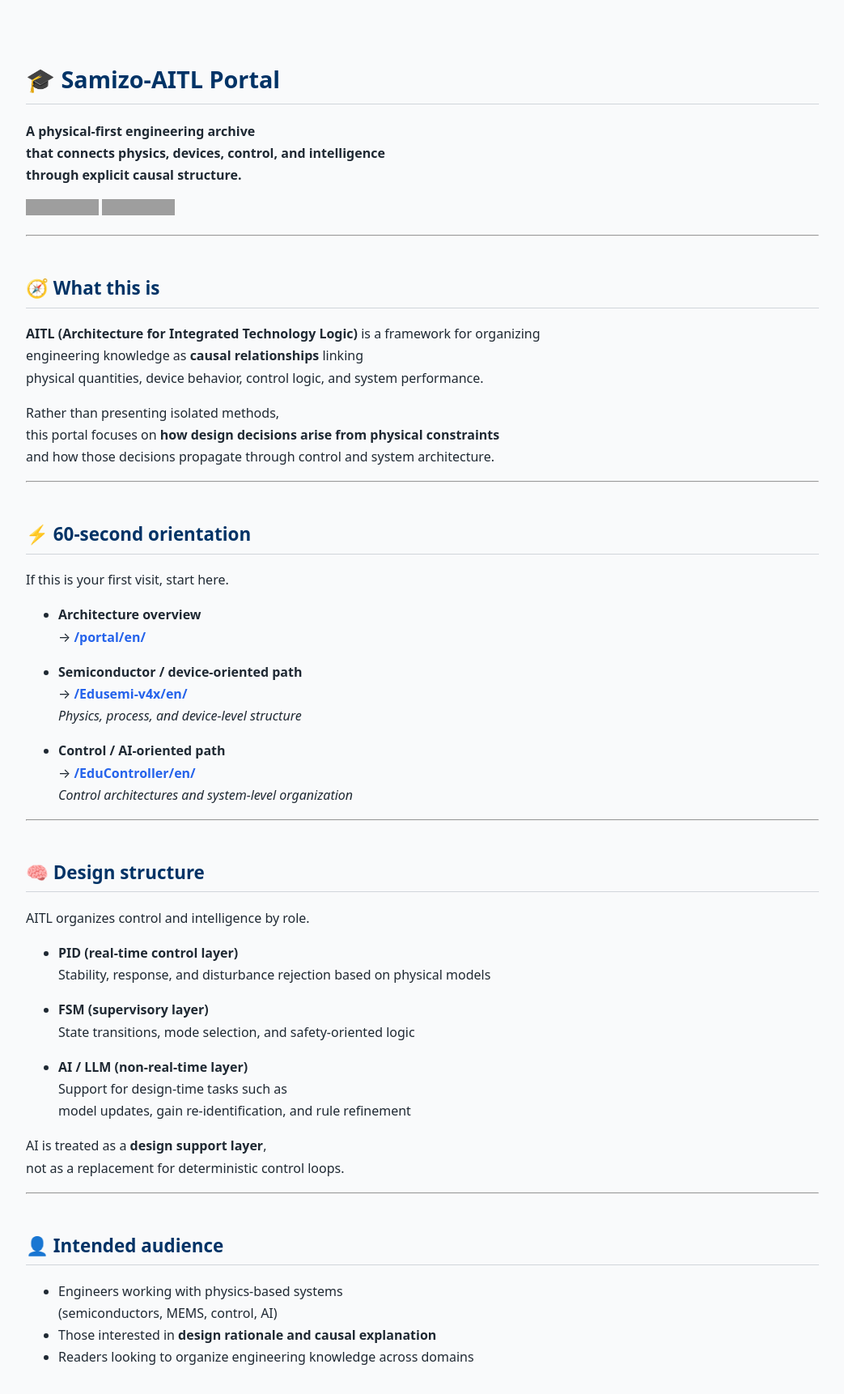
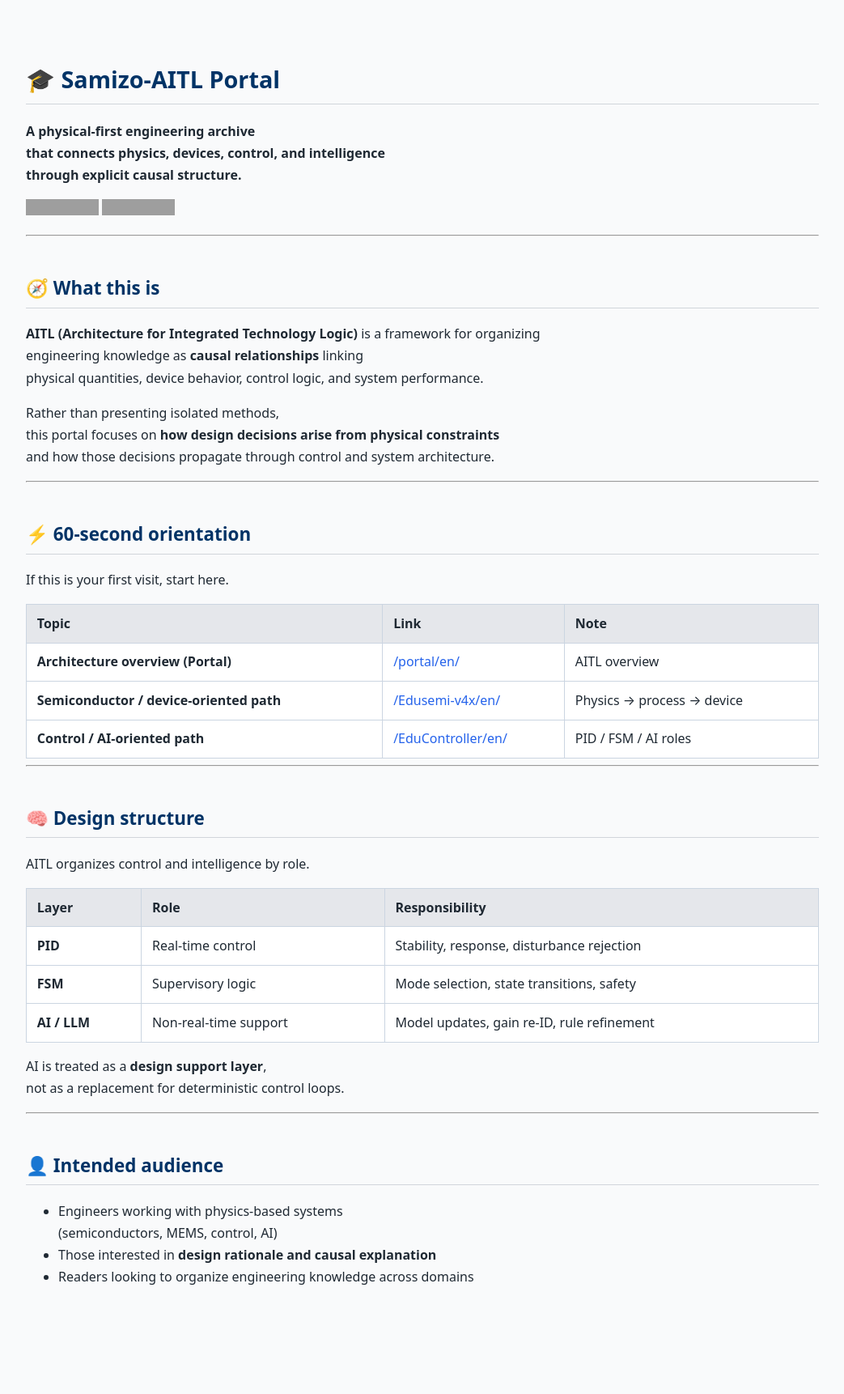
Before and after one commit to Samizo-AITL/Samizo-AITL.github.io, a Jekyll site: the page built from en/index.md, in a window 1280 px wide. Shown: the whole page at 81% size, without its empty margins (118-1161 px from the left). Built offline with Jekyll 4.4.1, drawn with Linux system fonts in a browser that asks for light colours; after the commit the page ends 1624 px from its top, so only the background shows below that; grey boxes are pictures that could not be loaded.

Commit message:
Update index.md

```diff
--- a/en/index.md
+++ b/en/index.md
@@ -28,40 +28,22 @@ and how those decisions propagate through control and system architecture.
 ## ⚡ 60-second orientation
 If this is your first visit, start here.
 
-- **Architecture overview**
-  → <a href="/portal/en/"
-       data-ga-label="portal-en-index">
-       <strong>/portal/en/</strong>
-     </a>
-
-- **Semiconductor / device-oriented path**
-  → <a href="/Edusemi-v4x/en/"
-       data-ga-label="edusemi-v4x-en">
-       <strong>/Edusemi-v4x/en/</strong>
-     </a>
-  <em>Physics, process, and device-level structure</em>
-
-- **Control / AI-oriented path**
-  → <a href="/EduController/en/"
-       data-ga-label="educontroller-en">
-       <strong>/EduController/en/</strong>
-     </a>
-  <em>Control architectures and system-level organization</em>
+| Topic | Link | Note |
+|---|---|---|
+| **Architecture overview (Portal)** | [/portal/en/](https://samizo-aitl.github.io/portal/en/) | AITL overview |
+| **Semiconductor / device-oriented path** | [/Edusemi-v4x/en/](https://samizo-aitl.github.io/Edusemi-v4x/en/) | Physics → process → device |
+| **Control / AI-oriented path** | [/EduController/en/](https://samizo-aitl.github.io/EduController/en/) | PID / FSM / AI roles |
 
 ---
 
 ## 🧠 Design structure
 AITL organizes control and intelligence by role.
 
-- **PID (real-time control layer)**
-  Stability, response, and disturbance rejection based on physical models
-
-- **FSM (supervisory layer)**
-  State transitions, mode selection, and safety-oriented logic
-
-- **AI / LLM (non-real-time layer)**
-  Support for design-time tasks such as
-  model updates, gain re-identification, and rule refinement
+| Layer | Role | Responsibility |
+|---|---|---|
+| **PID** | Real-time control | Stability, response, disturbance rejection |
+| **FSM** | Supervisory logic | Mode selection, state transitions, safety |
+| **AI / LLM** | Non-real-time support | Model updates, gain re-ID, rule refinement |
 
 AI is treated as a **design support layer**,
 not as a replacement for deterministic control loops.
```
